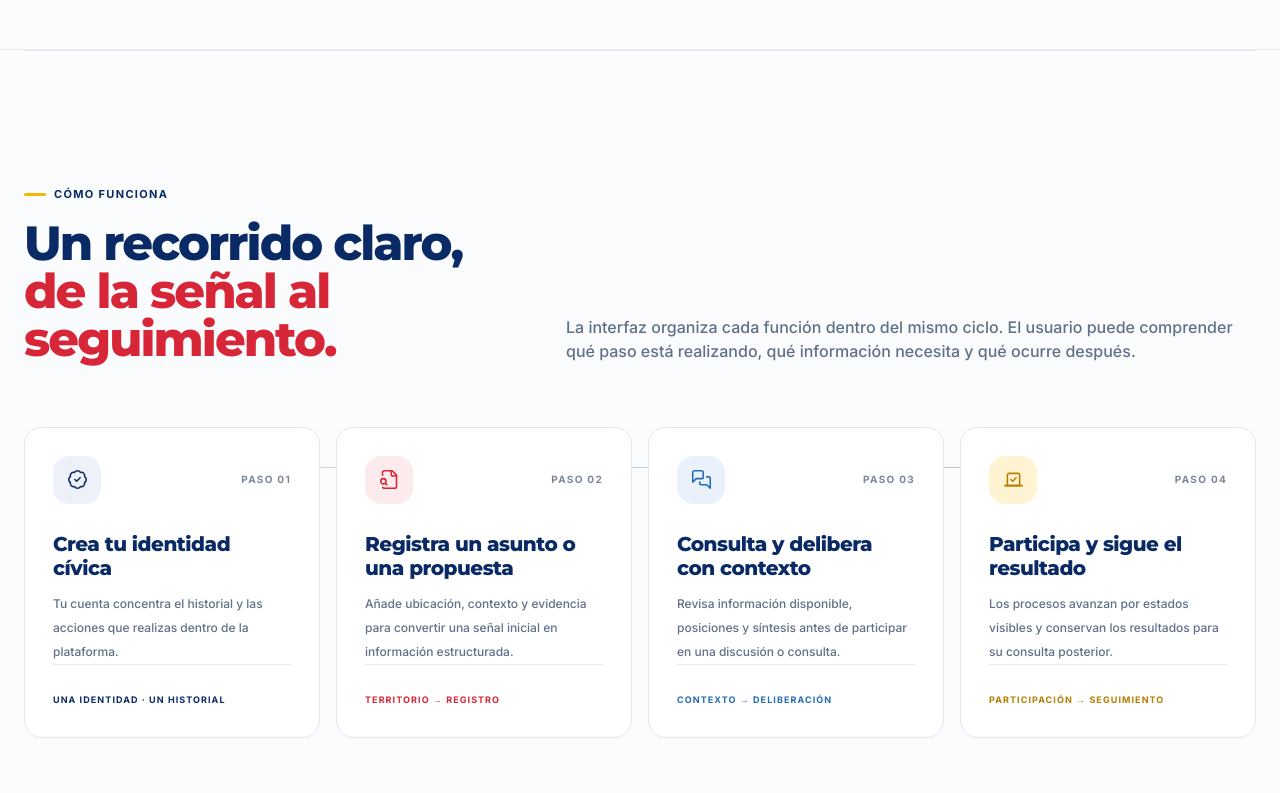
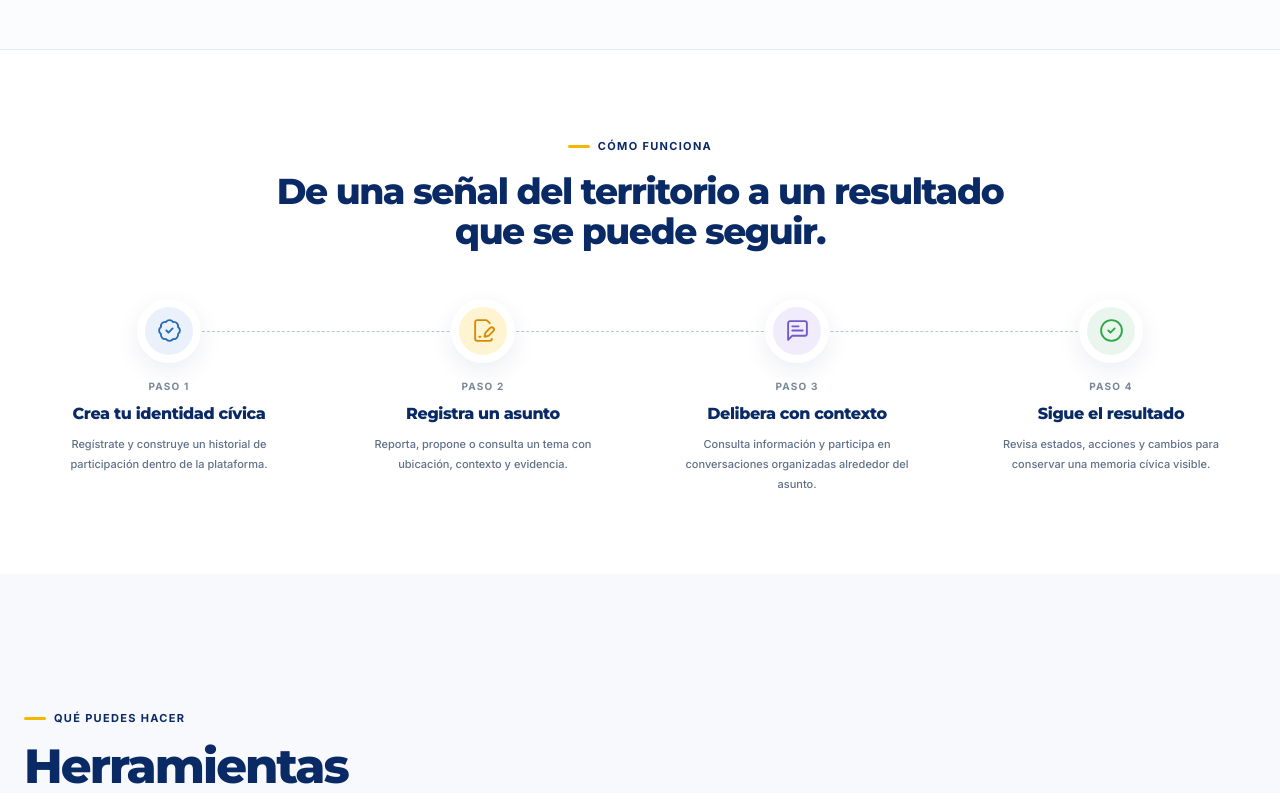
Before and after one commit to VladPhil92/Vertice-OS, a Next.js app in the folder apps/web/: page / in a window 1280 px wide. Shown: the part 1500-2293 px from the top of the page. Built offline with nearby package versions, Linux system fonts and the light colour scheme; a web font is replaced by a local one.

Commit message:
feat(web): simplify public journey into four clear steps

```diff
--- a/apps/web/components/sections/HowItWorksSection.tsx
+++ b/apps/web/components/sections/HowItWorksSection.tsx
@@ -1,113 +1,64 @@
-'use client'
-
-import { motion } from 'framer-motion'
-import { BadgeCheck, FileSearch, MessagesSquare, Vote } from 'lucide-react'
+import { BadgeCheck, FilePenLine, MessageSquareText, CheckCircle2 } from 'lucide-react'
 
 const STEPS = [
   {
-    number: '01',
+    number: '1',
     icon: BadgeCheck,
     title: 'Crea tu identidad cívica',
-    description:
-      'Tu cuenta concentra el historial y las acciones que realizas dentro de la plataforma.',
-    detail: 'Una identidad · un historial',
-    color: '#0A2A66',
-    bg: '#EDF2F8',
-  },
-  {
-    number: '02',
-    icon: FileSearch,
-    title: 'Registra un asunto o una propuesta',
-    description:
-      'Añade ubicación, contexto y evidencia para convertir una señal inicial en información estructurada.',
-    detail: 'Territorio → registro',
-    color: '#D72638',
-    bg: '#FCEBED',
-  },
-  {
-    number: '03',
-    icon: MessagesSquare,
-    title: 'Consulta y delibera con contexto',
-    description:
-      'Revisa información disponible, posiciones y síntesis antes de participar en una discusión o consulta.',
-    detail: 'Contexto → deliberación',
+    description: 'Regístrate y construye un historial de participación dentro de la plataforma.',
     color: '#246CB6',
     bg: '#EAF1FB',
   },
   {
-    number: '04',
-    icon: Vote,
-    title: 'Participa y sigue el resultado',
-    description:
-      'Los procesos avanzan por estados visibles y conservan los resultados para su consulta posterior.',
-    detail: 'Participación → seguimiento',
-    color: '#B77C00',
+    number: '2',
+    icon: FilePenLine,
+    title: 'Registra un asunto',
+    description: 'Reporta, propone o consulta un tema con ubicación, contexto y evidencia.',
+    color: '#D98B00',
     bg: '#FFF4D1',
+  },
+  {
+    number: '3',
+    icon: MessageSquareText,
+    title: 'Delibera con contexto',
+    description: 'Consulta información y participa en conversaciones organizadas alrededor del asunto.',
+    color: '#6D5CC7',
+    bg: '#F0ECFB',
+  },
+  {
+    number: '4',
+    icon: CheckCircle2,
+    title: 'Sigue el resultado',
+    description: 'Revisa estados, acciones y cambios para conservar una memoria cívica visible.',
+    color: '#2BA745',
+    bg: '#EAF6ED',
   },
 ] as const
 
 export function HowItWorksSection() {
   return (
-    <section id="como-funciona" className="relative px-5 py-24 sm:px-6 md:py-32">
-      <div className="absolute left-6 right-6 top-0 h-px bg-[#E1E7EF]" />
-
+    <section id="como-funciona" className="bg-white px-5 py-16 sm:px-6 md:py-20">
       <div className="mx-auto max-w-7xl">
-        <div className="mb-12 grid gap-8 lg:grid-cols-[0.85fr_1.15fr] lg:items-end md:mb-16">
-          <div>
-            <span className="section-tag">Cómo funciona</span>
-            <motion.h2
-              className="font-display text-4xl font-extrabold tracking-[-0.04em] text-[#0A2A66] md:text-5xl"
-              initial={{ opacity: 0, y: 20 }}
-              whileInView={{ opacity: 1, y: 0 }}
-              viewport={{ once: true }}
-              transition={{ duration: 0.55 }}
-            >
-              Un recorrido claro,
-              <br />
-              <span className="text-[#D72638]">de la señal al seguimiento.</span>
-            </motion.h2>
-          </div>
-          <p className="max-w-2xl text-sm font-medium leading-7 text-[#607087] md:text-base">
-            La interfaz organiza cada función dentro del mismo ciclo. El usuario puede comprender qué paso está
-            realizando, qué información necesita y qué ocurre después.
-          </p>
+        <div className="mx-auto mb-12 max-w-3xl text-center">
+          <span className="section-tag justify-center">Cómo funciona</span>
+          <h2 className="font-display text-3xl font-extrabold tracking-[-0.04em] text-[#0A2A66] md:text-4xl">
+            De una señal del territorio a un resultado que se puede seguir.
+          </h2>
         </div>
 
-        <div className="relative grid gap-4 md:grid-cols-2 xl:grid-cols-4">
-          <div className="pointer-events-none absolute left-[10%] right-[10%] top-10 hidden h-px bg-[linear-gradient(90deg,#F5B700,#4A90E2,#D72638)] opacity-40 xl:block" />
+        <div className="relative grid gap-8 md:grid-cols-2 xl:grid-cols-4 xl:gap-6">
+          <div className="pointer-events-none absolute left-[12%] right-[12%] top-8 hidden border-t border-dashed border-[#B8C6D8] xl:block" />
 
-          {STEPS.map((step, idx) => {
-            const Icon = step.icon
-            return (
-              <motion.article
-                key={step.number}
-                className="relative z-10 civic-card-flat flex min-h-[300px] flex-col p-6 transition duration-300 hover:-translate-y-1 hover:shadow-[0_18px_45px_rgba(10,42,102,.08)] sm:p-7"
-                initial={{ opacity: 0, y: 24 }}
-                whileInView={{ opacity: 1, y: 0 }}
-                viewport={{ once: true, margin: '-50px' }}
-                transition={{ duration: 0.45, delay: idx * 0.07 }}
-              >
-                <div className="mb-7 flex items-center justify-between">
-                  <div
-                    className="flex h-12 w-12 items-center justify-center rounded-2xl"
-                    style={{ color: step.color, background: step.bg }}
-                  >
-                    <Icon size={21} strokeWidth={1.8} />
-                  </div>
-                  <span className="text-[10px] font-extrabold uppercase tracking-[.13em] text-[#7B8799]">Paso {step.number}</span>
-                </div>
-
-                <h3 className="text-xl font-extrabold leading-6 text-[#0A2A66]">{step.title}</h3>
-                <p className="mt-3 text-xs font-medium leading-6 text-[#607087]">{step.description}</p>
-
-                <div className="mt-auto border-t border-[#E8EDF3] pt-5">
-                  <span className="text-[9px] font-extrabold uppercase tracking-[.12em]" style={{ color: step.color }}>
-                    {step.detail}
-                  </span>
-                </div>
-              </motion.article>
-            )
-          })}
+          {STEPS.map(({ number, icon: Icon, title, description, color, bg }) => (
+            <article key={number} className="relative z-10 text-center">
+              <div className="mx-auto flex h-16 w-16 items-center justify-center rounded-full border-8 border-white shadow-[0_8px_24px_rgba(10,42,102,.08)]" style={{ color, background: bg }}>
+                <Icon size={25} strokeWidth={1.8} />
+              </div>
+              <div className="mt-4 text-[10px] font-extrabold uppercase tracking-[.12em] text-[#7B8799]">Paso {number}</div>
+              <h3 className="mt-2 text-base font-extrabold text-[#0A2A66]">{title}</h3>
+              <p className="mx-auto mt-2 max-w-[250px] text-[11px] font-medium leading-5 text-[#607087]">{description}</p>
+            </article>
+          ))}
         </div>
       </div>
     </section>
```
